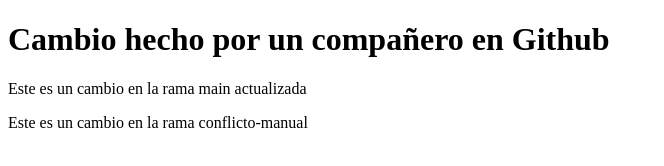
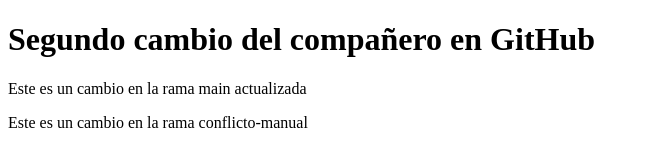
Before and after one commit to alfonsoguzmanguerrero-del/ejercicio-repado, a plain HTML site: page index.html in a window 1280 px wide. Shown: the whole page, without its empty margins (0-664 px from the left). Drawn offline with Linux system fonts and the light colour scheme.

Commit message:
segundo cambio del compañero

```diff
--- a/index.html
+++ b/index.html
@@ -5,7 +5,7 @@
     <link rel="stylesheet" href="style.css">
   </head>
   <body>
-    <h1>Cambio hecho por un compañero en Github</h1>
+    <h1>Segundo cambio del compañero en GitHub</h1>
     <p>Este es un cambio en la rama main actualizada</p>
     <p>Este es un cambio en la rama conflicto-manual</p>
     <script src="app.js"></script>
```
